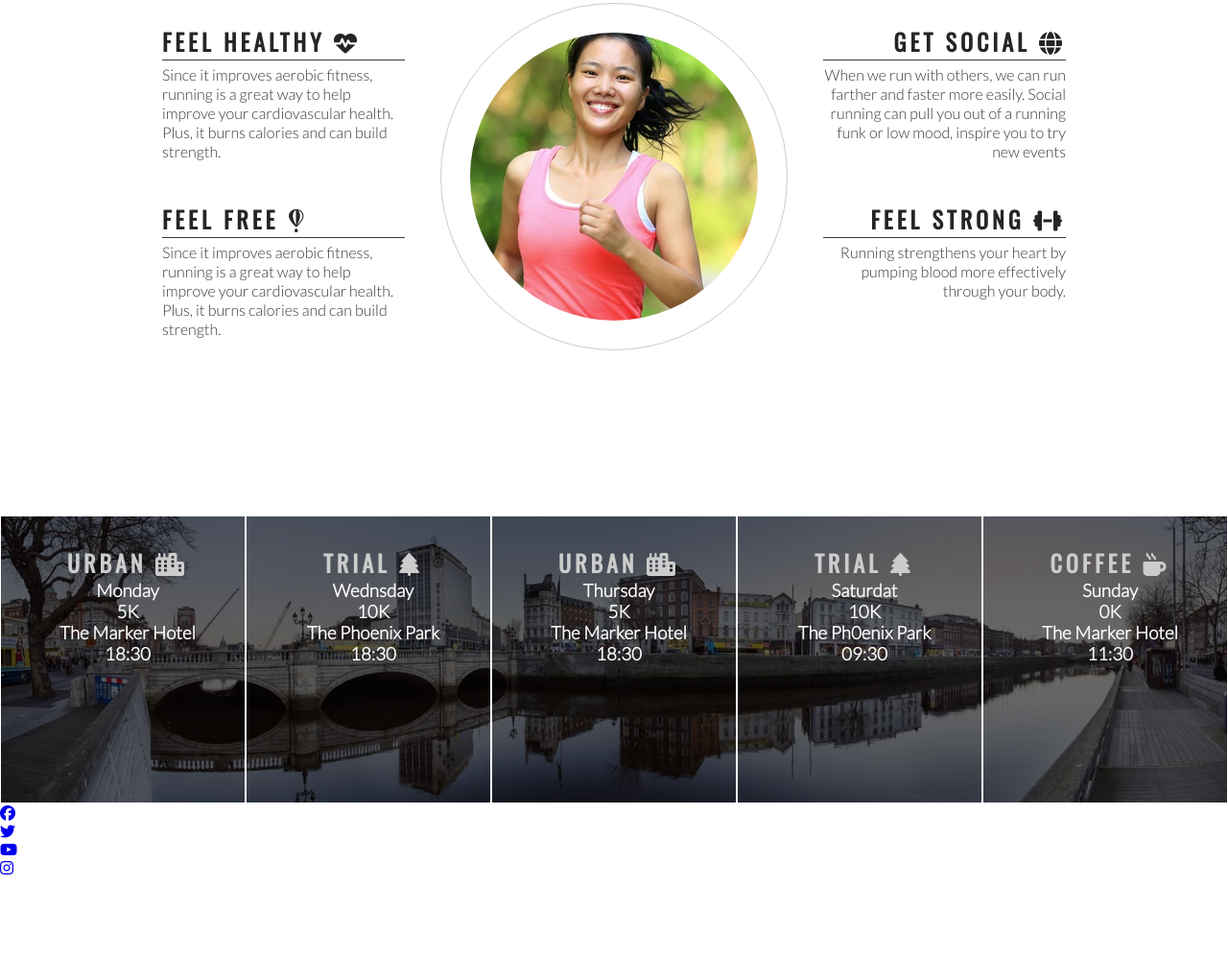
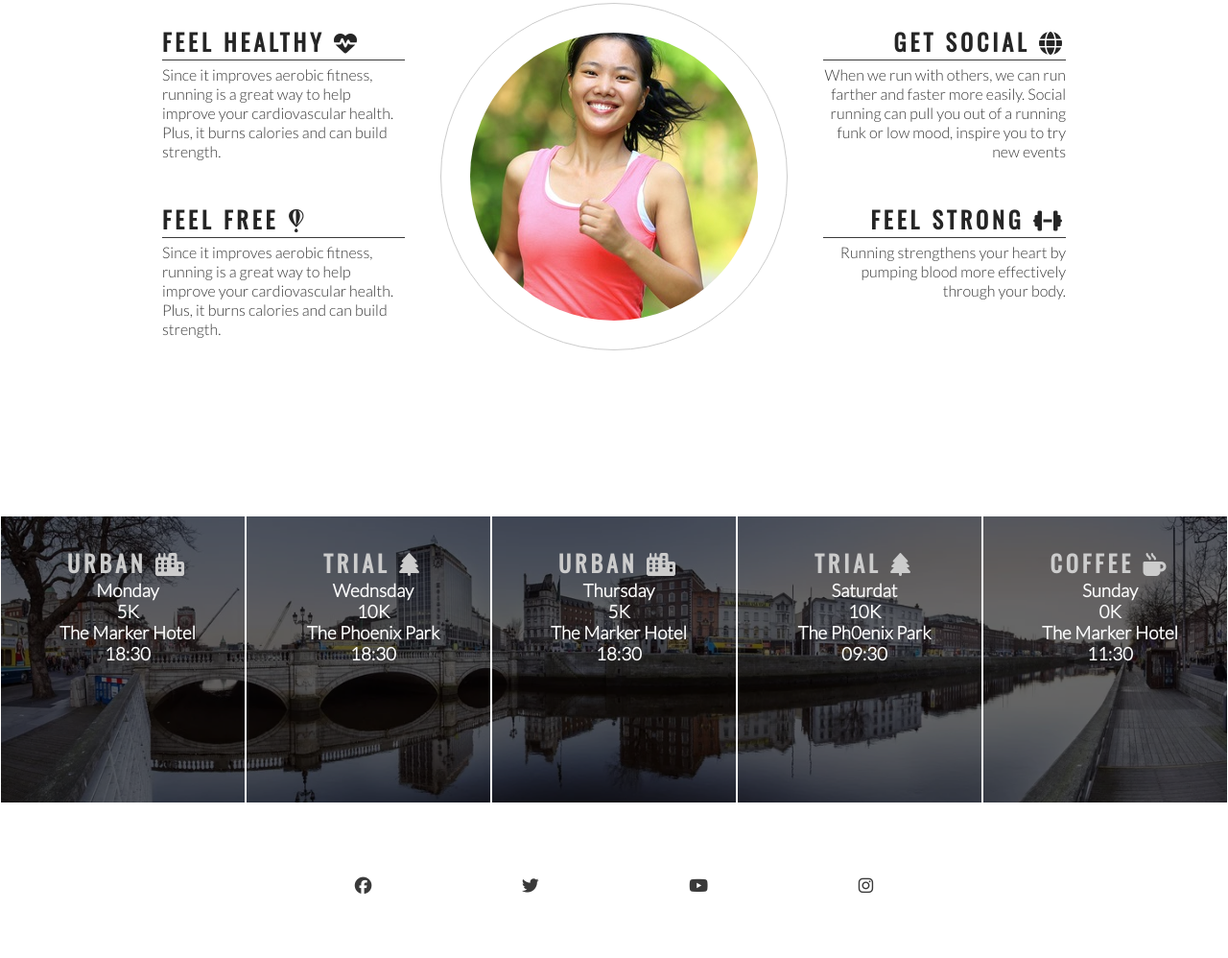
Before and after one commit to Rsoline/love-running-two, a plain HTML site: page index.html in a window 1280 px wide. Shown: the part 738-1736 px from the top of the page at 96% size. Before the commit the page ends 1651 px from the top, so only its background shows below. Drawn offline with nearby package versions, Linux system fonts and the light colour scheme.

Commit message:
Add style to footer social media icons

```diff
--- a/assets/css/style.css
+++ b/assets/css/style.css
@@ -211,3 +211,23 @@ hr {
 #times h2 {
     color: #ccc;
 }
+
+footer {
+    height: 150px;
+}
+
+.social-networks {
+    text-align: center;
+}
+
+.social-networks > li {
+    display: inline;
+}
+
+.social-networks i {
+    font-size: 110%;
+    margin: 1%;
+    padding: 5%;
+    color: #3a3a3a;
+
+}
--- a/index.html
+++ b/index.html
@@ -116,7 +116,7 @@
         </div>
     </section>
     <footer>
-        <ul>
+        <ul class="social-networks">
             <li>
                 <a href="https://facebook.com" target="_blank" rel="noopener" arial-label="Visit our Facebook page (open in a new tab)"><i class="fab fa-facebook"></i></a>
             </li>
```
